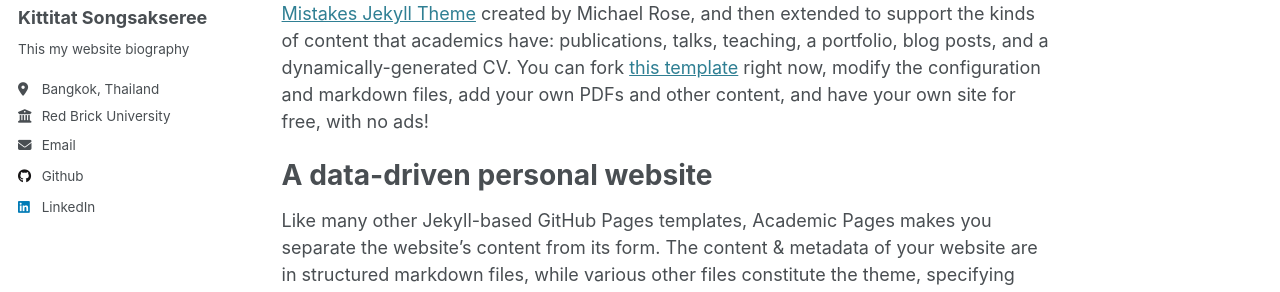
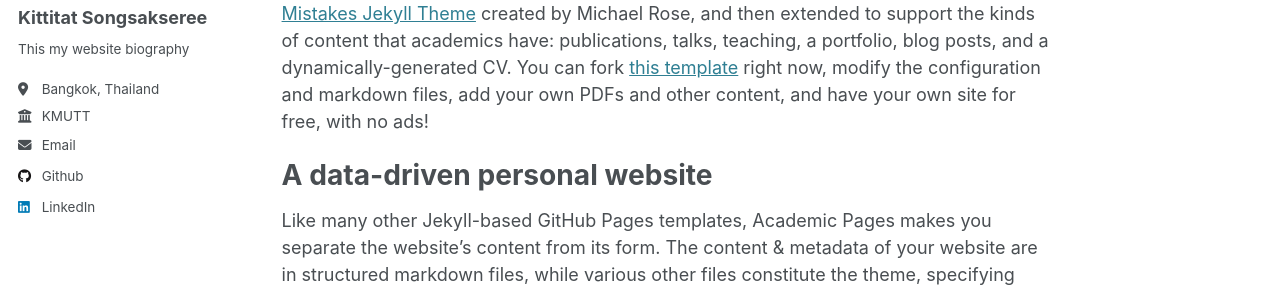
Before and after one commit to kittitater/kittitat, a Jekyll site: the page built from _pages/about.md, in a window 1280 px wide. Shown: the part 284-576 px from the top of the page. Built offline with Jekyll 4.4.1, drawn with Linux system fonts in a browser that asks for light colours.

Commit message:
Update employer information in configuration

```diff
--- a/_config.yml
+++ b/_config.yml
@@ -26,7 +26,7 @@ author:
   pronouns         : # example: "she/her"
   bio              : "This my website biography"
   location         : "Bangkok, Thailand"
-  employer         : "Red Brick University"
+  employer         : "KMUTT"
   uri              : # URL
   email            : "kittitat.song@kmutt.ac.th"
 
```
